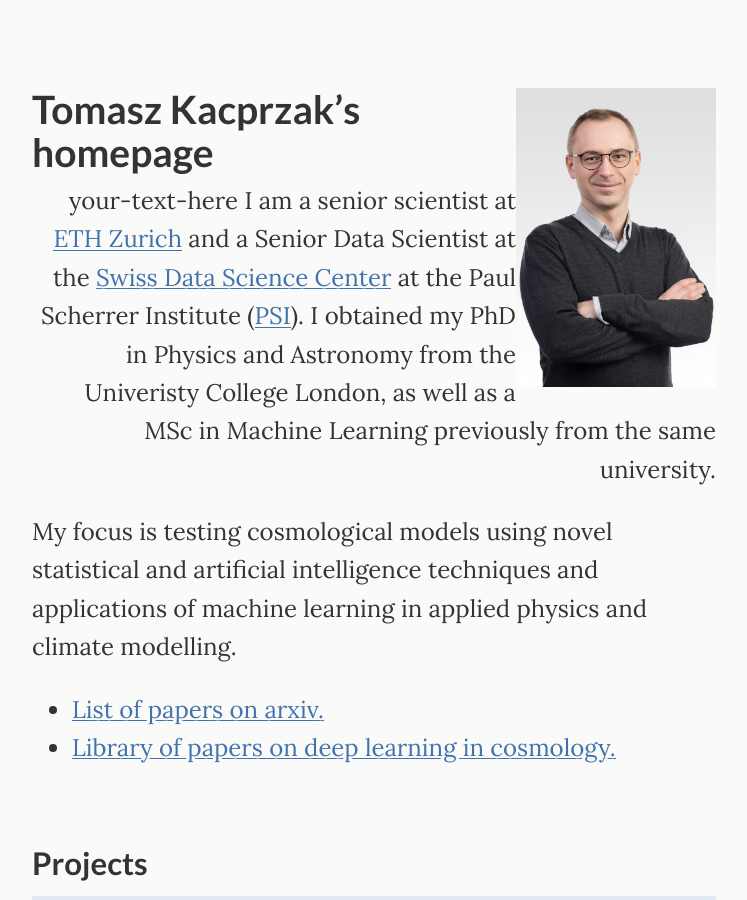
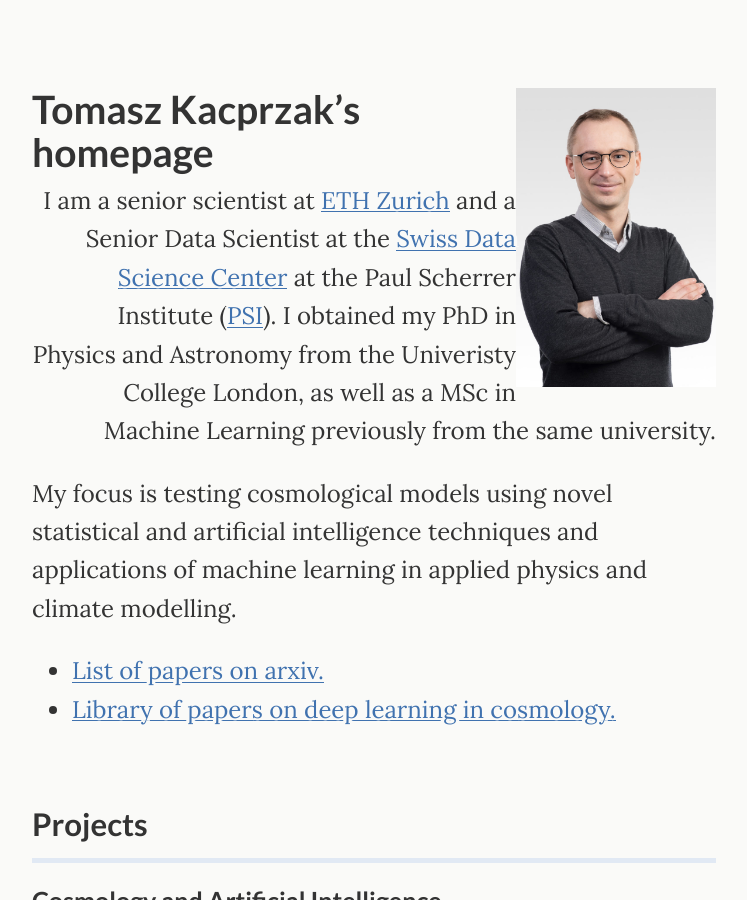
Before and after one commit to tomaszkacprzak/tomaszkacprzak.github.io, a Jekyll site: the page built from index.md, in a window 1280 px wide and 900 px high. Shown: the whole window, without its empty margins (266-1013 px from the left). Built offline with Jekyll 4.4.1, drawn with Linux system fonts in a browser that asks for light colours.

Commit message:
Update index.md

```diff
--- a/index.md
+++ b/index.md
@@ -10,8 +10,7 @@ layout: default
 # **Tomasz Kacprzak's homepage**
 
 
-<div style="text-align: right"> your-text-here
-I am a senior scientist at [ETH Zurich](https://www.cosmology.ethz.ch) and a Senior Data Scientist at the [Swiss Data Science Center](https://www.datascience.ch) at the Paul Scherrer Institute ([PSI](https://www.psi.ch)). I obtained my PhD in Physics and Astronomy from the Univeristy College London, as well as a MSc in Machine Learning previously from the same university.
+<div style="text-align: right"> I am a senior scientist at [ETH Zurich](https://www.cosmology.ethz.ch) and a Senior Data Scientist at the [Swiss Data Science Center](https://www.datascience.ch) at the Paul Scherrer Institute ([PSI](https://www.psi.ch)). I obtained my PhD in Physics and Astronomy from the Univeristy College London, as well as a MSc in Machine Learning previously from the same university.
 </div>
 
 My focus is testing cosmological models using novel statistical and artificial intelligence techniques and applications of machine learning in applied physics and climate modelling.
```
